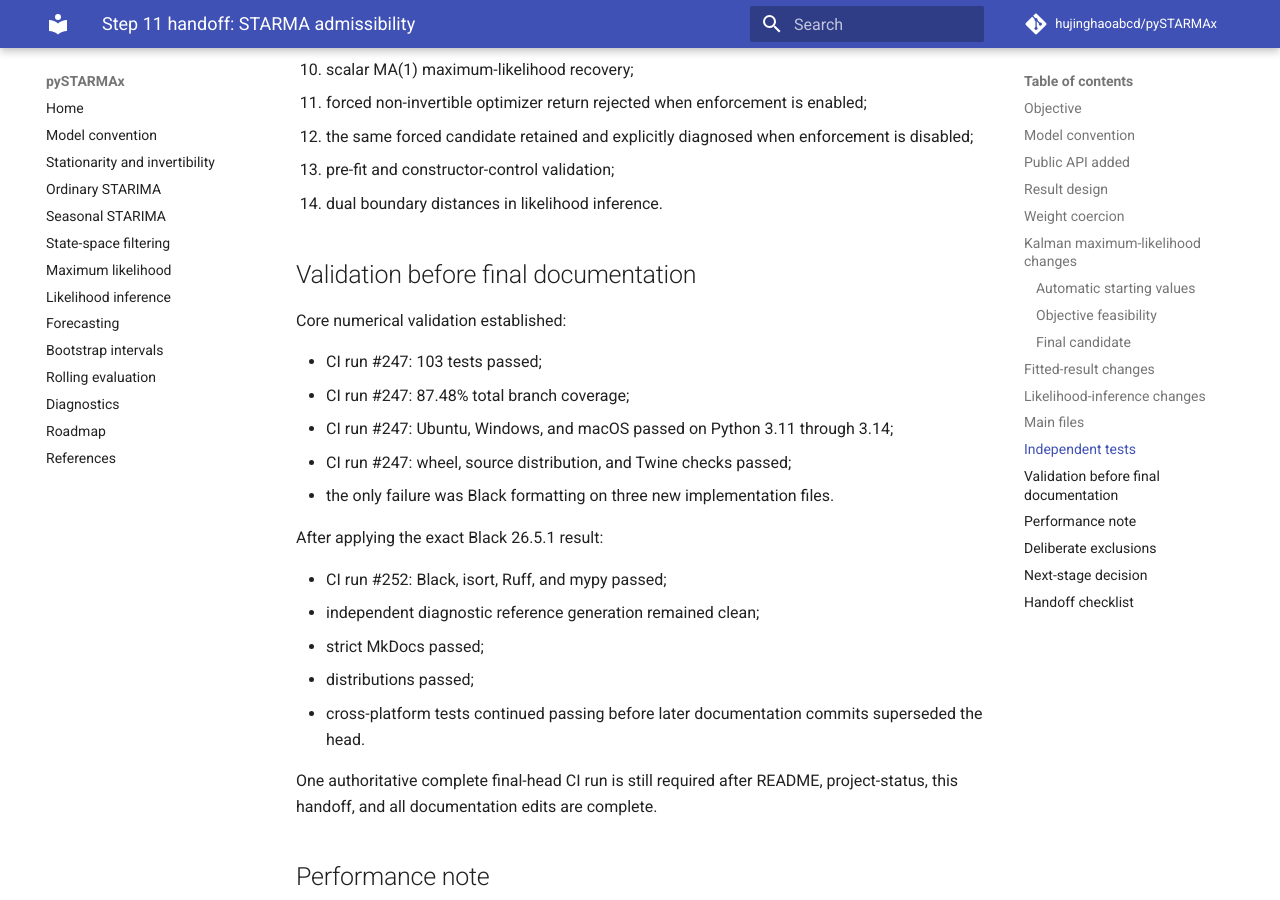
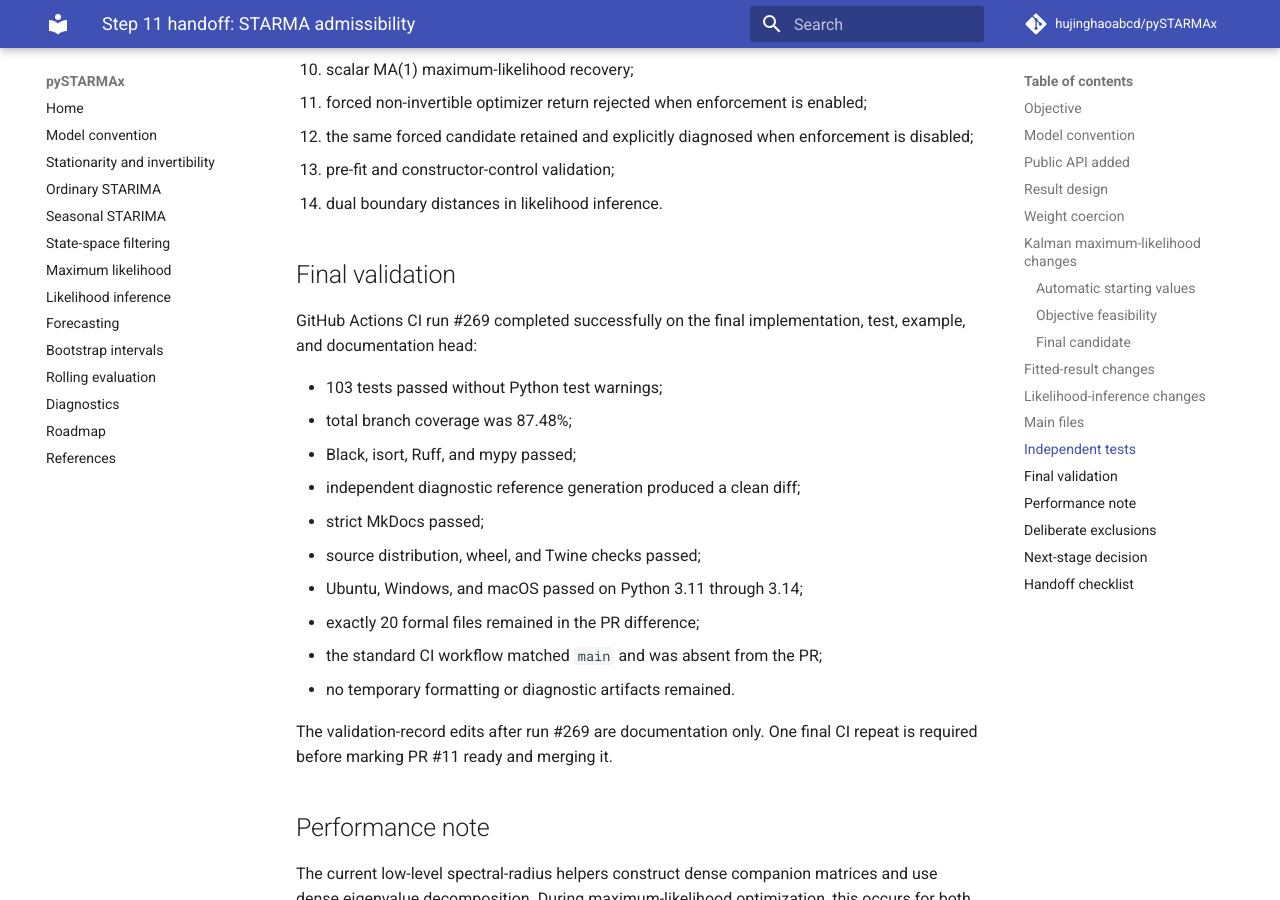
Before and after one commit to hujinghaoabcd/pySTARMAx, an MkDocs documentation site: the page built from docs/development/STEP_11_ADMISSIBILITY.md, in a window 1280 px wide and 900 px high, scrolled down 5935 px. Built offline with MkDocs 1.6.1 and Material for MkDocs 9.7.7, drawn with Linux system fonts in a browser that asks for light colours; comment, search, counter and statistics services are not loaded; some of the changed text lies outside the part shown.

Commit message:
Record final Step 11 validation

```diff
--- a/docs/development/STEP_11_ADMISSIBILITY.md
+++ b/docs/development/STEP_11_ADMISSIBILITY.md
@@ -253,27 +252,24 @@ The test suite includes:
 13. pre-fit and constructor-control validation;
 14. dual boundary distances in likelihood inference.
 
-## Validation before final documentation
+## Final validation
 
-Core numerical validation established:
+GitHub Actions CI run #269 completed successfully on the final implementation,
+test, example, and documentation head:
 
-- CI run #247: 103 tests passed;
-- CI run #247: 87.48% total branch coverage;
-- CI run #247: Ubuntu, Windows, and macOS passed on Python 3.11 through 3.14;
-- CI run #247: wheel, source distribution, and Twine checks passed;
-- the only failure was Black formatting on three new implementation files.
+- 103 tests passed without Python test warnings;
+- total branch coverage was 87.48%;
+- Black, isort, Ruff, and mypy passed;
+- independent diagnostic reference generation produced a clean diff;
+- strict MkDocs passed;
+- source distribution, wheel, and Twine checks passed;
+- Ubuntu, Windows, and macOS passed on Python 3.11 through 3.14;
+- exactly 20 formal files remained in the PR difference;
+- the standard CI workflow matched `main` and was absent from the PR;
+- no temporary formatting or diagnostic artifacts remained.
 
-After applying the exact Black 26.5.1 result:
-
-- CI run #252: Black, isort, Ruff, and mypy passed;
-- independent diagnostic reference generation remained clean;
-- strict MkDocs passed;
-- distributions passed;
-- cross-platform tests continued passing before later documentation commits
-  superseded the head.
-
-One authoritative complete final-head CI run is still required after README,
-project-status, this handoff, and all documentation edits are complete.
+The validation-record edits after run #269 are documentation only. One final
+CI repeat is required before marking PR #11 ready and merging it.
 
 ## Performance note
 
```
Also changed, not shown: other parts of docs/development/STEP_11_ADMISSIBILITY.md (+2 -3 lines).
